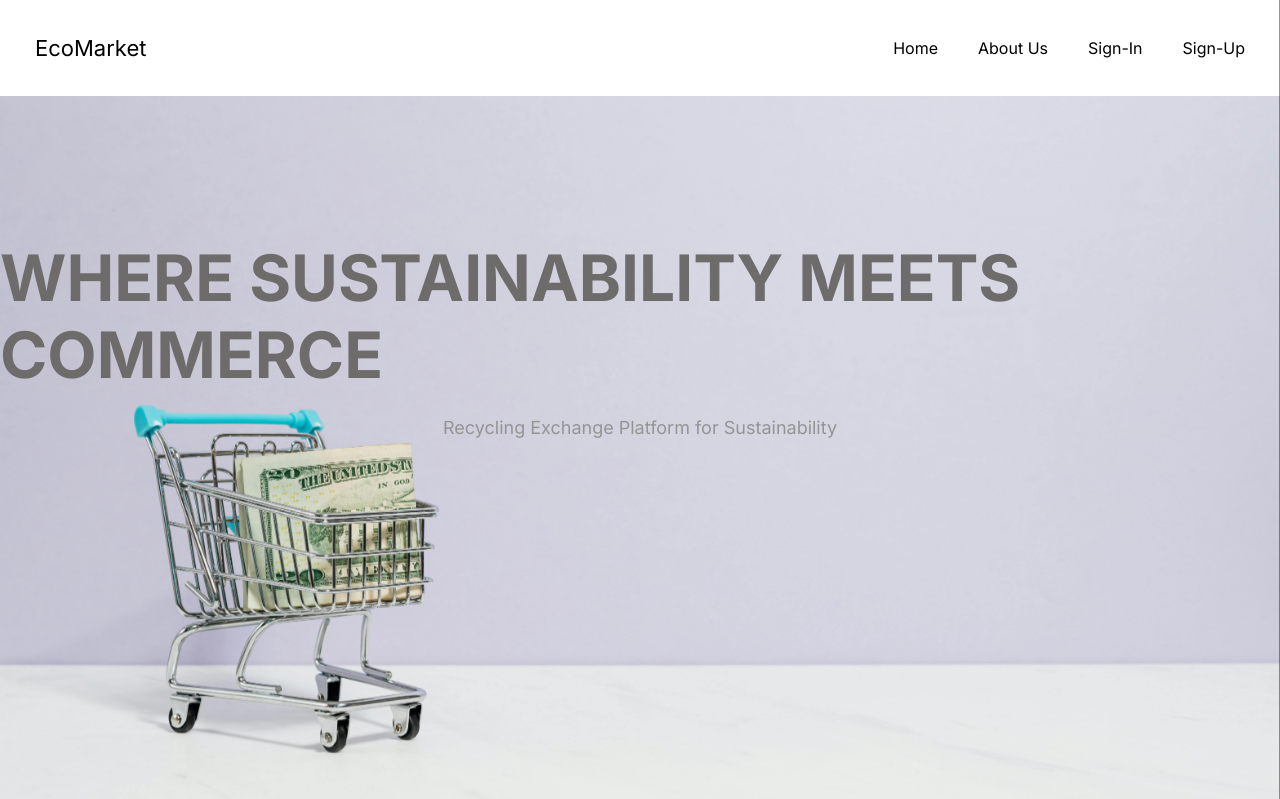
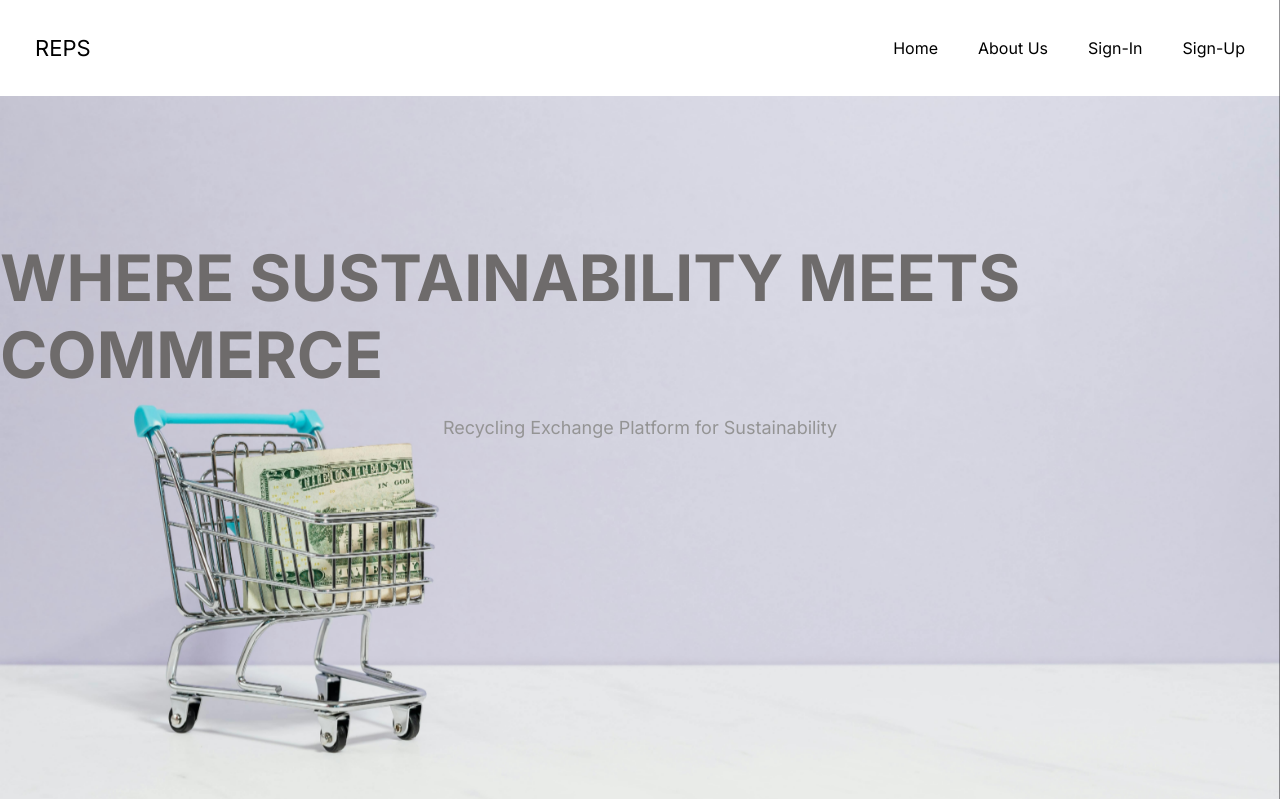
Before and after one commit to NashTabios/Finals, a PHP site: page / in a window 1280 px wide; the page is wider, and only the part inside the window is pictured. Shown: the top 799 px of that part. Run offline with PHP 8.4, Linux system fonts and the light colour scheme; some libraries are stand-ins or nearby versions.

Commit message:
Update index.php

```diff
--- a/index.php
+++ b/index.php
@@ -30,7 +30,7 @@
     <div class="container">
       <nav class="navbar">
         <div class="nav-logo">
-          <p>EcoMarket</p>
+          <p>REPS</p>
         </div>
         <div class="nav-items">
          <a href="index.php" class="menu-item">Home</a>
```
